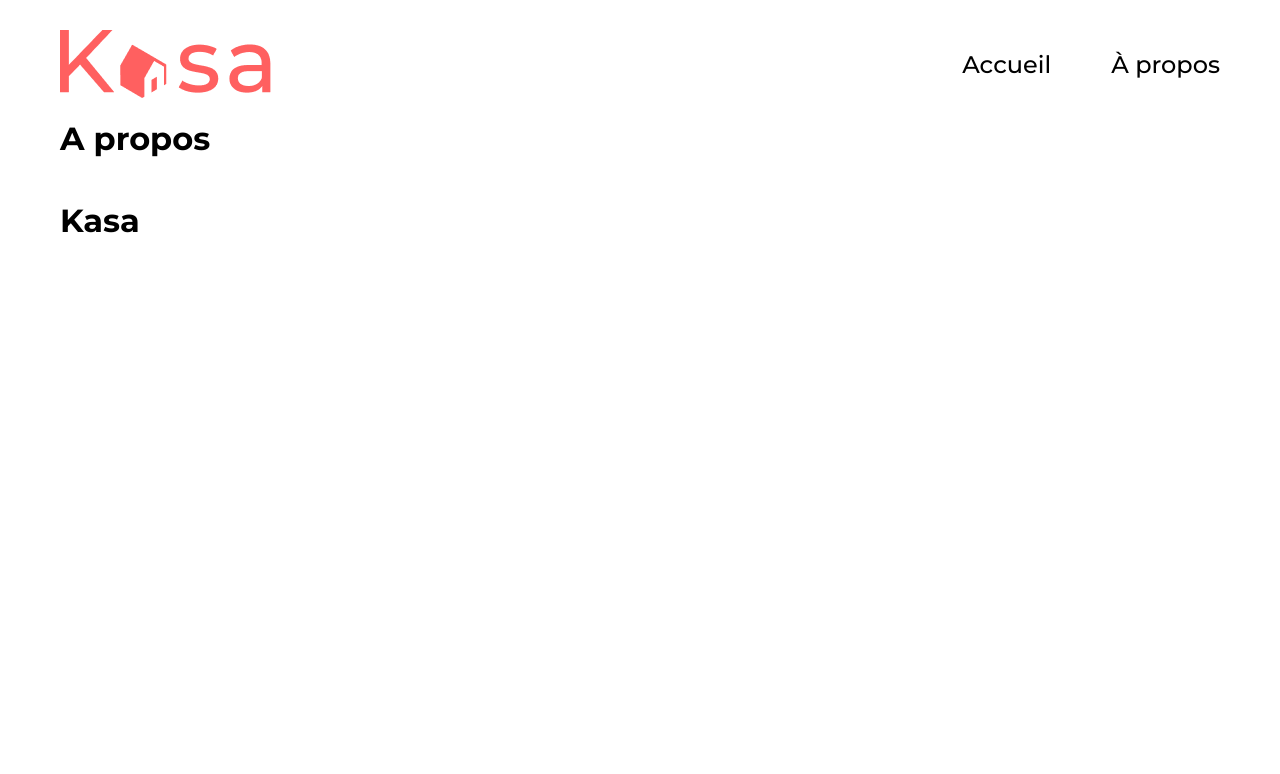
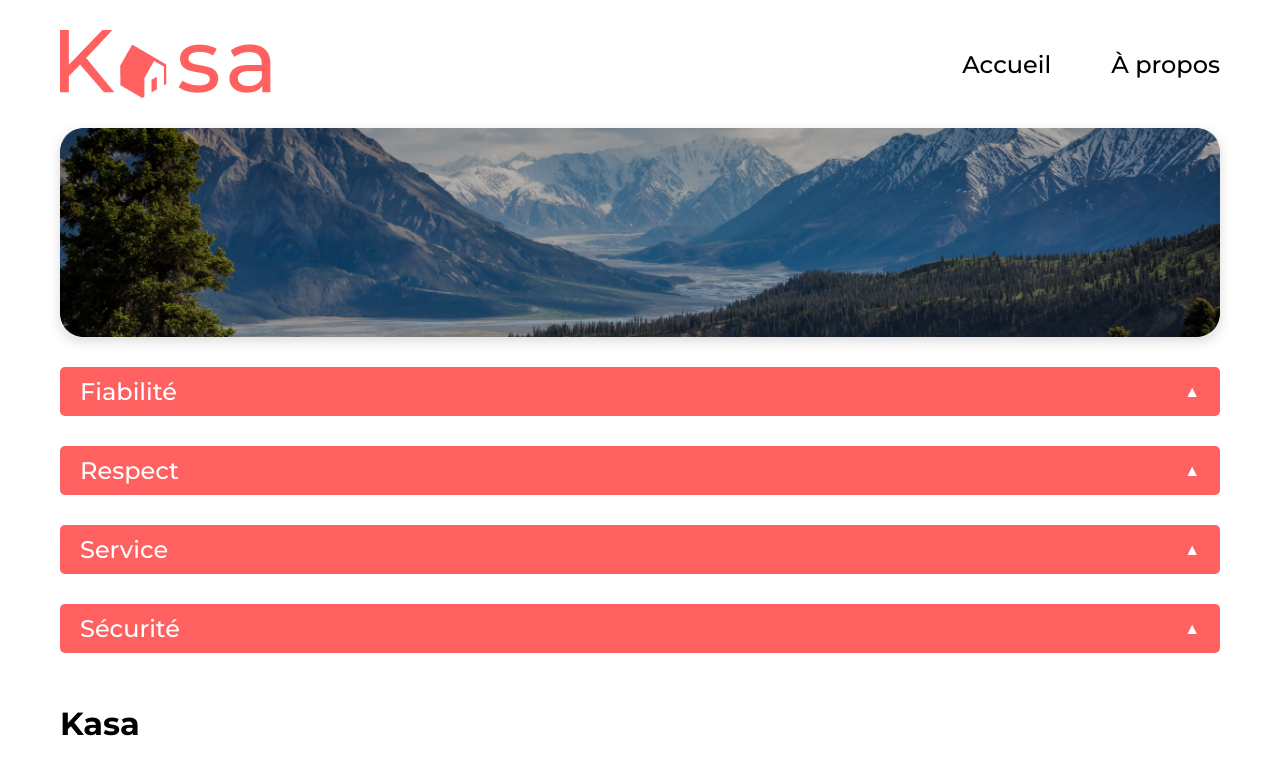
Before and after one commit to pataupe/Kasa, a React (Vite) app: page /a-propos in a window 1280 px wide. Shown: the top 774 px of the page. Built offline with nearby package versions, Linux system fonts and the light colour scheme.

Commit message:
feat: page A Propos avec Collapse anime

```diff
--- /dev/null
+++ b/src/components/Collapse/Collapse.jsx
@@ -0,0 +1,24 @@
+import { useState } from 'react'
+import './Collapse.scss'
+
+function Collapse({ title, content }) {
+    const [isOpen, setIsOpen] = useState(false)
+
+    return (
+        <div className="collapse">
+            <div className="collapse__header" onClick={() => setIsOpen(!isOpen)}>
+                <h2>{title}</h2>
+                <i className={`collapse__arrow ${isOpen ? 'collapse__arrow--open' : ''}`}>
+                    ▲
+                </i>
+            </div>
+            {isOpen && (
+                <div className="collapse__content">
+                    {content}
+                </div>
+            )}
+        </div>
+    )
+}
+
+export default Collapse
--- /dev/null
+++ b/src/components/Collapse/Collapse.scss
@@ -0,0 +1,48 @@
+.collapse {
+    margin-bottom: 30px;
+
+    &__header {
+        background-color: #FF6060;
+        color: white;
+        padding: 10px 20px;
+        border-radius: 5px;
+        display: flex;
+        justify-content: space-between;
+        align-items: center;
+        cursor: pointer;
+
+        h2 {
+            margin: 0;
+            font-size: 24px;
+            font-weight: 500;
+        }
+    }
+
+    &__arrow {
+        font-style: normal;
+        transition: transform 0.3s ease;
+
+        &--open {
+            transform: rotate(180deg);
+        }
+    }
+
+    &__content {
+        background-color: #F6F6F6;
+        padding: 20px;
+        border-radius: 0 0 5px 5px;
+        margin-top: 5px;
+        animation: slideDown 0.3s ease;
+    }
+}
+
+@keyframes slideDown {
+    from {
+        opacity: 0;
+        transform: translateY(-10px);
+    }
+    to {
+        opacity: 1;
+        transform: translateY(0);
+    }
+}
--- a/src/pages/APropos/APropos.jsx
+++ b/src/pages/APropos/APropos.jsx
@@ -1,5 +1,32 @@
+import Banner from "../../components/Banner/Banner"
+import banner from "../../assets/images/aboutbanner.png"
+import Collapse from "../../components/Collapse/Collapse"
+import "./APropos.scss"
+
 function APropos() {
-  return <h1>A propos</h1>
+  return (
+    <div>
+      <Banner
+      image={banner}
+      />
+      <Collapse
+      title="Fiabilité"
+      content="Les annonces postées sur Kasa garantissent une fiabilité totale. Les photos sont conformes aux logements et notre équipe se déplace sur place pour valider chaque lieu."
+      />
+      <Collapse
+      title="Respect"
+      content="La bienveillance fait partie des valeurs fondatrices de Kasa. Tout comportement discriminatoire ou préjudiciable à un tiers est strictement interdit."
+      />
+      <Collapse
+      title="Service"
+      content="Nos équipes se tiennent à votre disposition pour vous fournir une expérience parfaite. N'hésitez pas à nous contacter si vous avez la moindre question."
+      />
+      <Collapse
+      title="Sécurité"
+      content="La sécurité est la priorité de Kasa. Aussi bien pour nos hôtes que pour les voyageurs, chaque logement correspond aux critères de sécurité établis par nos services. En laissant une note aussi bien à l'hôte qu'au locataire, cela permet à nos équipes de vérifier que les standards sont bien respectés. Nous organisons également des ateliers sur la sécurité domestique pour nos hôtes."
+      />
+    </div>
+  )
 }
 
 export default APropos
```
Also changed, not shown: src/assets/images/aboutbanner.png (added), src/pages/APropos/APropos.scss (added).
